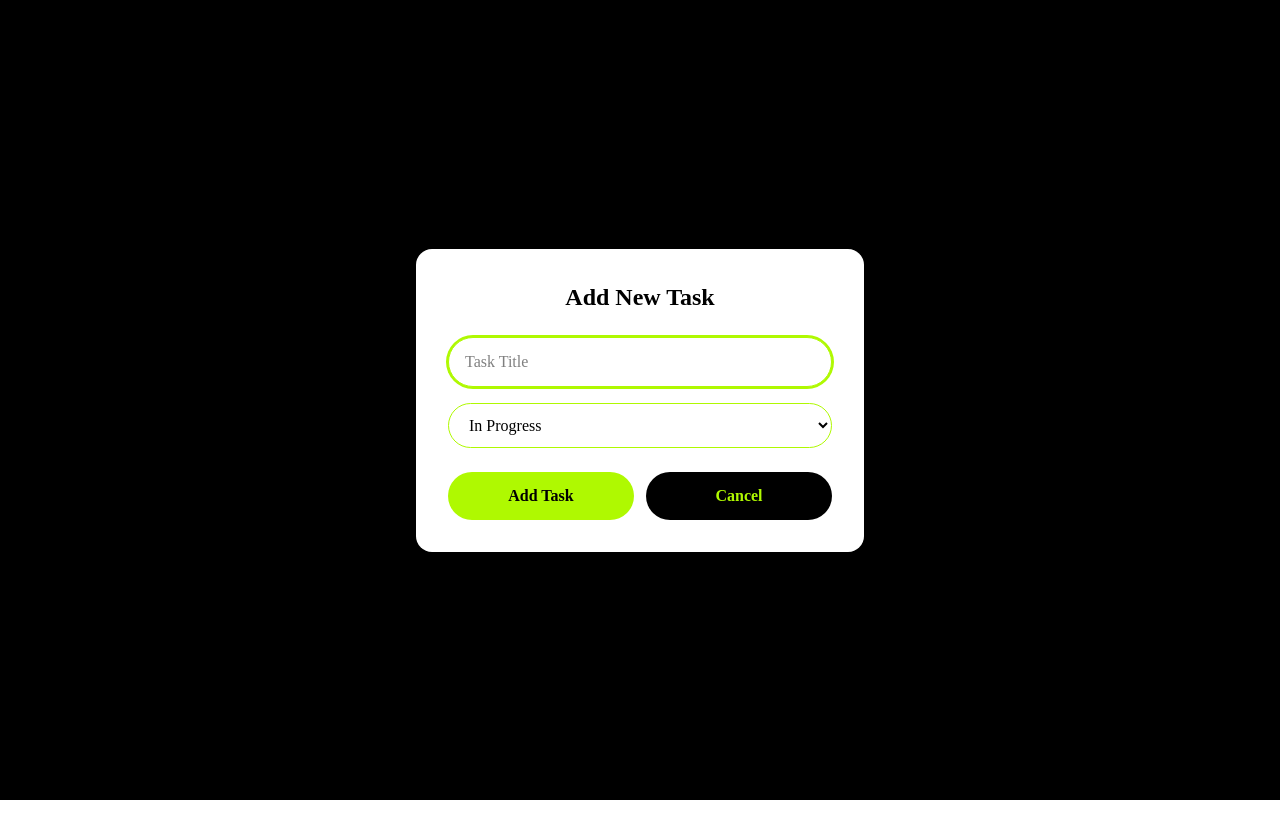
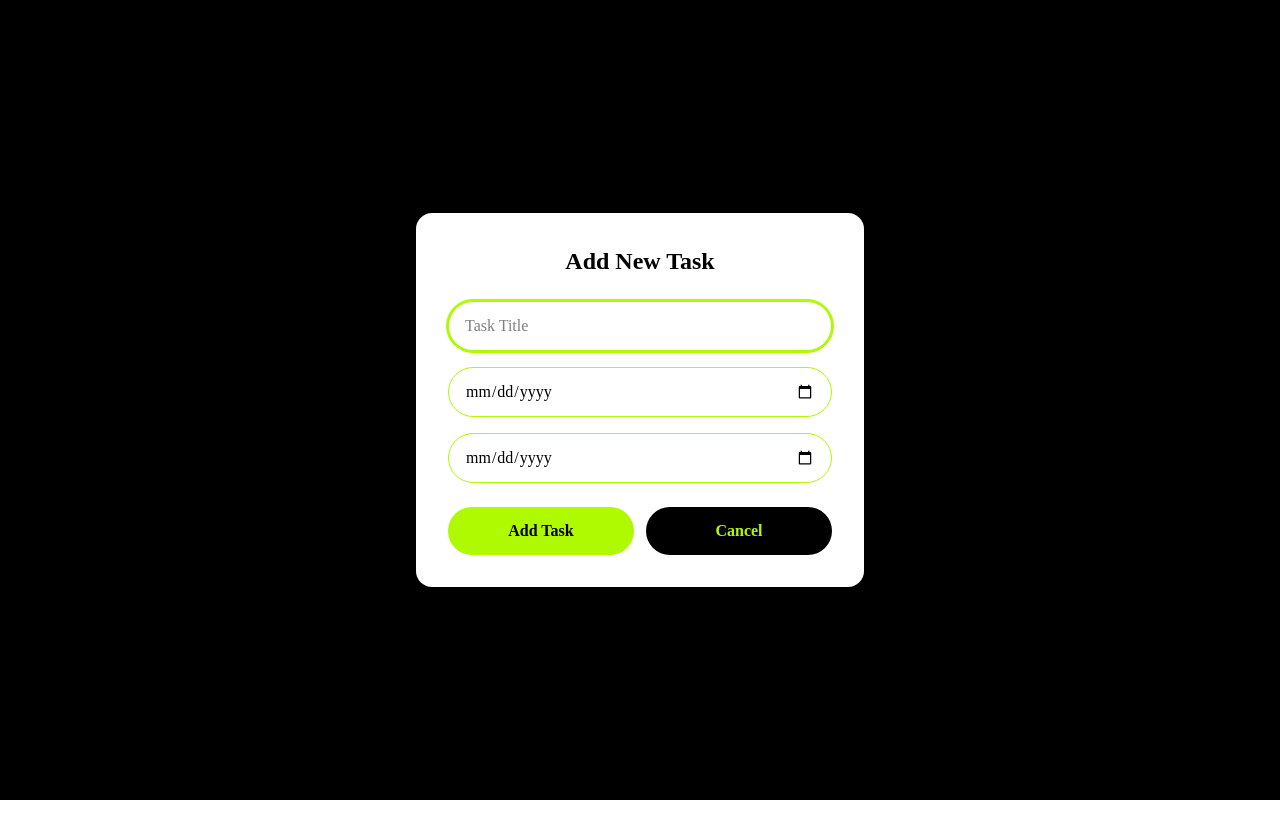
Before and after one commit to da-nn-yy/TaskTracker-App, a React (Vite) app: page /tasks in a window 1280 px wide. Both pictures are taken after a click on the button "Add Task". Shown: the top 838 px of the page. Built offline with nearby package versions, Linux system fonts and the light colour scheme; a web font is replaced by a local one.

Commit message:
Add date fields and enhanced task card functionality with icons and formatting

```diff
--- a/src/Components/AddTaskModal.jsx
+++ b/src/Components/AddTaskModal.jsx
@@ -1,16 +1,19 @@
 import React, { useState, useEffect } from "react";
 
-const AddTaskModal = ({ open, onClose, mode = "add", initialTask, onSave }) => {
+const AddTaskModal = ({ open, onClose, mode = "add", initialTask, onSave, showEndingDate }) => {
   const [title, setTitle] = useState("");
-  const [status, setStatus] = useState("In Progress");
+  const [startingAt, setStartingAt] = useState("");
+  const [endingAt, setEndingAt] = useState("");
 
   useEffect(() => {
     if (mode === "edit" && initialTask) {
       setTitle(initialTask.title);
-      setStatus(initialTask.status);
+      setStartingAt(initialTask.startingAt ? initialTask.startingAt.split('T')[0] : "");
+      setEndingAt(initialTask.endingAt ? initialTask.endingAt.split('T')[0] : "");
     } else {
       setTitle("");
-      setStatus("In Progress");
+      setStartingAt("");
+      setEndingAt("");
     }
   }, [mode, initialTask, open]);
 
@@ -20,8 +23,8 @@ const AddTaskModal = ({ open, onClose, mode = "add", initialTask, onSave }) => {
     e.preventDefault();
     if (!title.trim()) return;
     const task = mode === "edit"
-      ? { ...initialTask, title, status }
-      : { title, status };
+      ? { ...initialTask, title, startingAt: startingAt ? new Date(startingAt).toISOString() : null, endingAt: endingAt ? new Date(endingAt).toISOString() : null }
+      : { title, status: "In Progress", startingAt: startingAt ? new Date(startingAt).toISOString() : null, endingAt: endingAt ? new Date(endingAt).toISOString() : null };
     onSave(task);
   };
 
@@ -38,15 +41,24 @@ const AddTaskModal = ({ open, onClose, mode = "add", initialTask, onSave }) => {
             onChange={e => setTitle(e.target.value)}
             autoFocus
           />
-          <select
-            className="px-3 py-2 sm:px-4 sm:py-3 rounded-full border border-[#aff901] focus:outline-none focus:ring-2 focus:ring-[#aff901] text-black bg-white"
-            value={status}
-            onChange={e => setStatus(e.target.value)}
-          >
-            <option>In Progress</option>
-            <option>Completed</option>
-            <option>Pending</option>
-          </select>
+          {showEndingDate && (
+            <>
+              <input
+                type="date"
+                className="px-3 py-2 sm:px-4 sm:py-3 rounded-full border border-[#aff901] focus:outline-none focus:ring-2 focus:ring-[#aff901] text-black bg-white"
+                value={startingAt}
+                onChange={e => setStartingAt(e.target.value)}
+                placeholder="Start Date"
+              />
+              <input
+                type="date"
+                className="px-3 py-2 sm:px-4 sm:py-3 rounded-full border border-[#aff901] focus:outline-none focus:ring-2 focus:ring-[#aff901] text-black bg-white"
+                value={endingAt}
+                onChange={e => setEndingAt(e.target.value)}
+                placeholder="End Date"
+              />
+            </>
+          )}
           <div className="flex flex-col sm:flex-row gap-2 sm:gap-3 mt-2">
             <button type="submit" className="flex-1 py-2 sm:py-3 rounded-full bg-[#aff901] text-black font-bold hover:opacity-90 transition">{mode === "edit" ? "Save Changes" : "Add Task"}</button>
             <button type="button" className="flex-1 py-2 sm:py-3 rounded-full bg-black text-[#aff901] font-bold hover:opacity-80 transition" onClick={onClose}>Cancel</button>
--- a/src/Components/TaskCard.jsx
+++ b/src/Components/TaskCard.jsx
@@ -1,13 +1,27 @@
 import React from "react";
+import { FiEdit2, FiTrash2 } from "react-icons/fi";
 
-const TaskCard = ({ title, status }) => {
+function formatDate(dateStr) {
+  if (!dateStr) return "-";
+  const d = new Date(dateStr);
+  return d.toLocaleDateString() + ' ' + d.toLocaleTimeString([], { hour: '2-digit', minute: '2-digit' });
+}
+
+const TaskCard = ({ title, status, createdAt, startingAt, endingAt, onEdit, onDelete }) => {
   return (
-    <div className="bg-black rounded-2xl p-4 sm:p-6 flex flex-col gap-2 shadow-lg">
+    <div className="bg-black rounded-2xl p-4 sm:p-6 flex flex-col gap-2 shadow-lg transition-transform duration-200 hover:scale-[1.02]">
       <h2 className="text-lg sm:text-xl font-bold text-[#aff901]">{title}</h2>
       <span className="text-white text-xs sm:text-sm font-medium">Status: {status}</span>
+      <span className="text-white text-xs">Start: {startingAt ? formatDate(startingAt) : '-'}</span>
+      <span className="text-white text-xs">Added: {formatDate(createdAt)}</span>
+      <span className="text-white text-xs">Ending: {endingAt ? formatDate(endingAt) : '-'}</span>
       <div className="flex flex-wrap gap-2 mt-3 sm:mt-4">
-        <button className="px-3 py-1 rounded-full bg-[#aff901] text-black font-semibold text-xs">Edit</button>
-        <button className="px-3 py-1 rounded-full bg-white text-black font-semibold text-xs border border-[#aff901]">Delete</button>
+        <button className="px-3 py-1 rounded-full bg-[#aff901] text-black font-semibold text-xs flex items-center gap-1 transition-transform duration-150 hover:scale-105 active:scale-95" onClick={onEdit}>
+          <FiEdit2 className="text-base" /> Edit
+        </button>
+        <button className="px-3 py-1 rounded-full bg-white text-black font-semibold text-xs border border-[#aff901] flex items-center gap-1 transition-transform duration-150 hover:scale-105 active:scale-95" onClick={onDelete}>
+          <FiTrash2 className="text-base" /> Delete
+        </button>
       </div>
     </div>
   );
```
